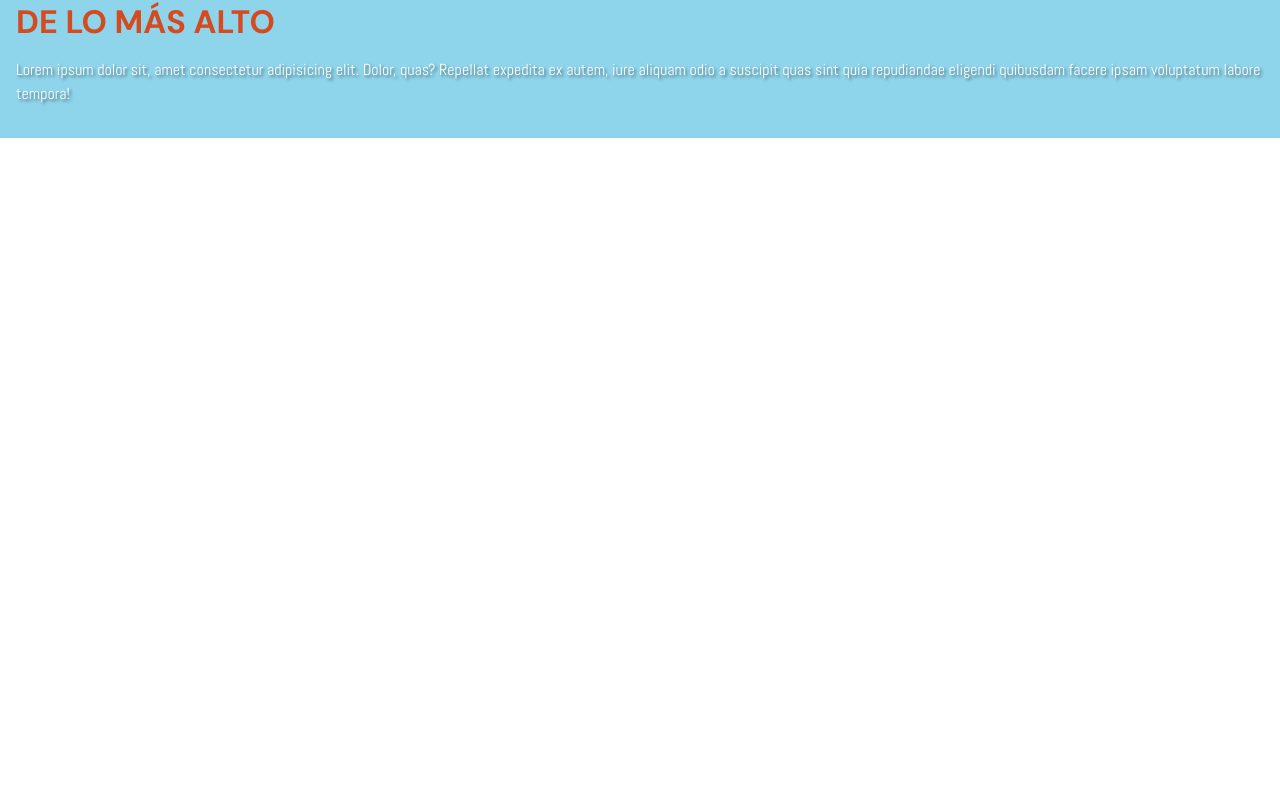
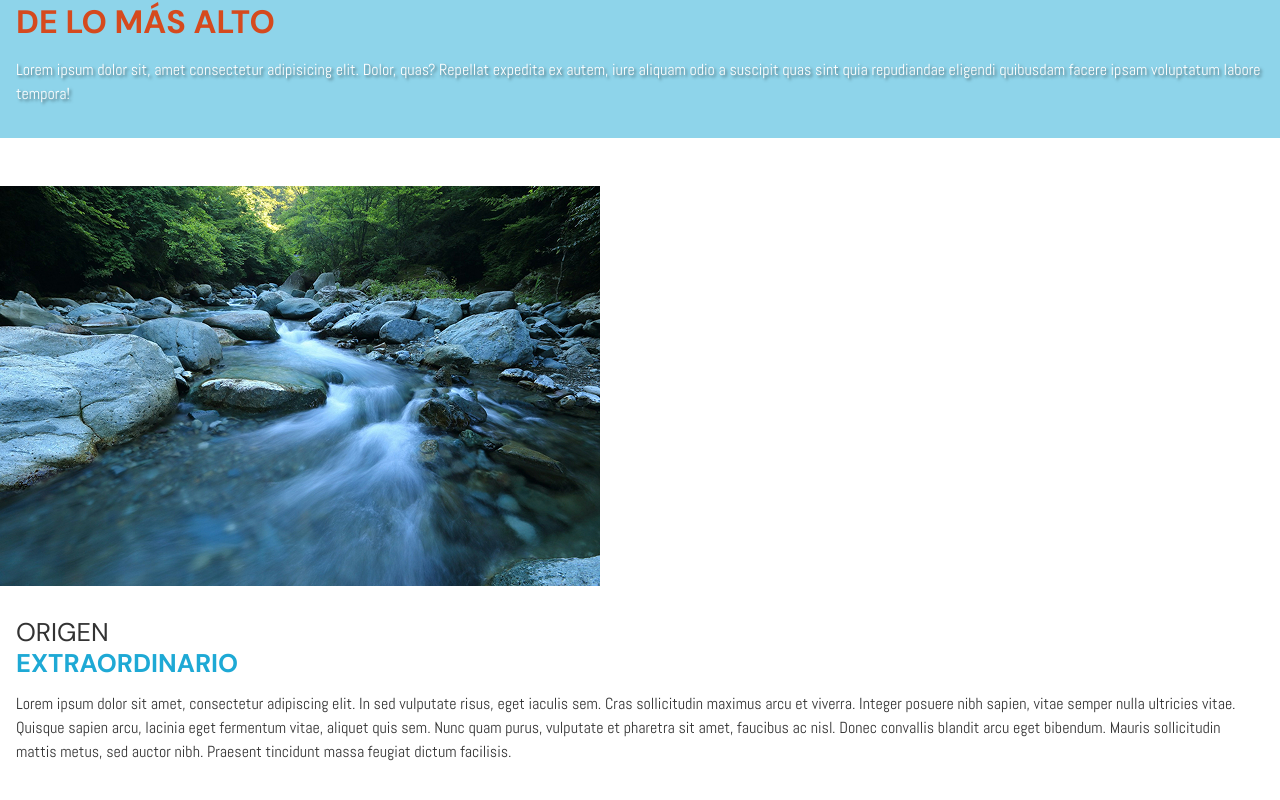
Before and after one commit to jbmunozhuercano/mountains, a Next.js app: page / in a window 1280 px wide. Shown: the part 662-1462 px from the top of the page. Before the commit the page ends 800 px from the top, so only its background shows below. Built offline with nearby package versions, Linux system fonts and the light colour scheme.

Commit message:
Added new styles

```diff
--- a/app/globals.css
+++ b/app/globals.css
@@ -12,6 +12,7 @@
 
 html {
   font-size: 16px;
+  scroll-behavior: smooth;
 }
 
 h1,
@@ -55,9 +56,5 @@ body {
   font-family: var(--font-abel);
   font-size: 1em;
   line-height: 1.5;
-  color: var(--black-color);
+  color: var(--color-black);
 }
-
-.menu-bg-color {
-  background-color: var(--menu-bg-color);
-}
--- a/app/page.tsx
+++ b/app/page.tsx
@@ -1,10 +1,12 @@
 import {ReactNode} from 'react';
 import Header from './components/Header';
+import ContentBlocks from './components/ContentBlocks';
 
 export default function Home(): ReactNode {
   return (
     <>
       <Header />
+      <ContentBlocks />
     </>
   );
 }
```
